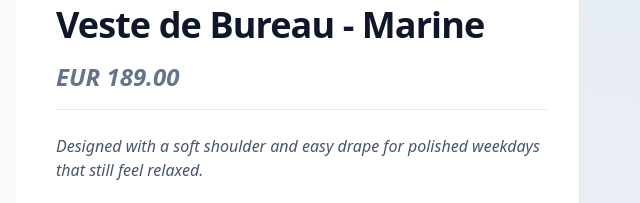
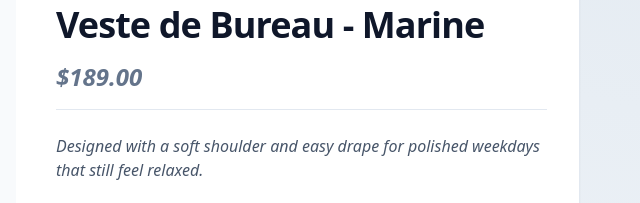
Before and after one commit to 4GeeksAcademy/ft-ai-2-collab-website, a plain HTML site: page product.html in a window 1280 px wide. Shown: the part 246-449 px from the top of the page, 604-1244 px from the left. Drawn offline with nearby package versions, Linux system fonts and the light colour scheme.

Commit message:
"changedPrice"

```diff
--- a/product.html
+++ b/product.html
@@ -81,7 +81,7 @@
             <h1 id="productName" class="mt-2 text-3xl font-semibold tracking-tight text-slate-900 sm:text-4xl">Veste de Bureau - Marine</h1>
 
             <div class="mt-4 border-b border-slate-200 pb-4">
-              <p class="italic text-2xl font-semibold text-slate-500">EUR 189.00</p>
+              <p class="italic text-2xl font-semibold text-slate-500">$189.00</p>
             </div>
             <div>
               <p class="italic mt-6 text-base text-slate-600">
```
